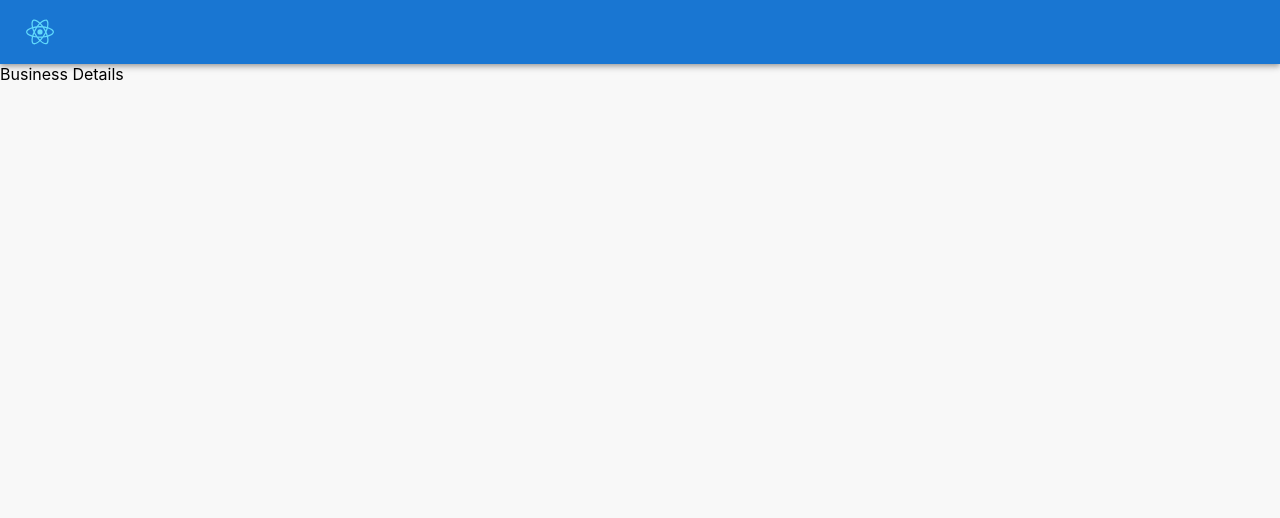
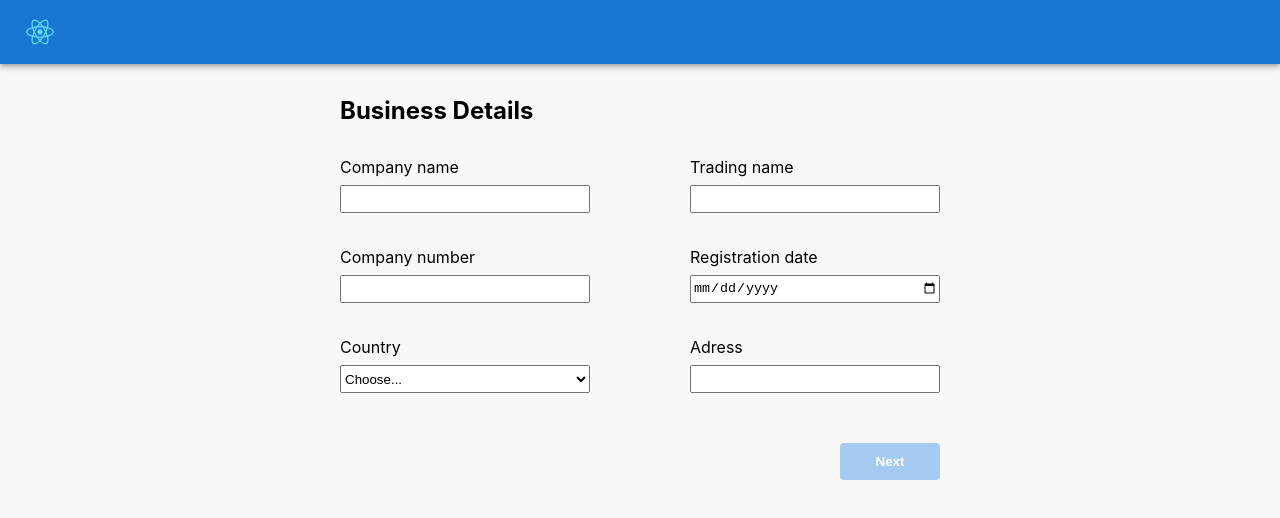
Before and after one commit to badbadgao/1center-exercise, a React (Create React App) app: page /signup/business-details in a window 1280 px wide. Shown: the top 518 px of the page. Built offline with nearby package versions, Linux system fonts and the light colour scheme.

Commit message:
add business details page

```diff
--- a/src/components/form/index.css
+++ b/src/components/form/index.css
@@ -10,7 +10,8 @@
 .form__input {
   margin-bottom: 8px;
   width: 250px;
-  height: 24px;
+  height: 28px;
+  box-sizing: border-box;
 }
 
 .form__label {
@@ -26,3 +27,10 @@
 .form__error-inactive {
   visibility: hidden;
 }
+
+.form__row {
+  display: flex;
+  width: 100%;
+  flex: 1;
+  justify-content: space-between;
+}
--- /dev/null
+++ b/src/pages/BusinessDetails/BusinessDetails.css
@@ -0,0 +1,25 @@
+.businessDetails {
+  width: 100%;
+  height: 100%;
+}
+
+
+.businessDetails__form {
+  display: flex;
+  max-width: 600px;
+  width: 50%;
+  flex-direction: column;
+  justify-content: flex-end;
+  align-items: flex-end;
+  margin: auto;
+}
+
+.businessDetails__title {
+  max-width: 600px;
+  width: 50%;
+  margin: 32px auto;
+}
+
+.businessDetails__submit {
+  margin-top: 16px;
+}
--- /dev/null
+++ b/src/pages/BusinessDetails/businessDetailsReducer.ts
@@ -0,0 +1,55 @@
+import { TBusinessDetail } from 'models/type';
+
+export enum BusinessDetailsFormActionType {
+  SET_COMPANY_NAME = 'SET_COMPANY_NAME',
+  SET_TRADING_NAME = 'SET_TRADING_NAME',
+  SET_COMPANY_NUMBER = 'SET_COMPANY_NUMBER',
+  SET_COUNTRY = 'SET_COUNTRY',
+  SET_ADDRESS = 'SET_ADDRESS',
+  SET_REGISTRATION_DATE = 'SET_REGISTRATION_DATE',
+}
+
+interface IBusinessDetailsFormAction {
+  type: BusinessDetailsFormActionType;
+  payload: string;
+}
+
+const reducer = (state: TBusinessDetail, { type, payload }: IBusinessDetailsFormAction): TBusinessDetail => {
+  switch (type) {
+    case BusinessDetailsFormActionType.SET_COMPANY_NAME:
+      return {
+        ...state,
+        companyName: payload,
+      };
+    case BusinessDetailsFormActionType.SET_COMPANY_NUMBER:
+      return {
+        ...state,
+        companyNumber: payload,
+      };
+    case BusinessDetailsFormActionType.SET_TRADING_NAME:
+      return {
+        ...state,
+        tradingName: payload,
+      };
+    case BusinessDetailsFormActionType.SET_ADDRESS:
+      return {
+        ...state,
+        address: payload,
+      };
+    case BusinessDetailsFormActionType.SET_COUNTRY:
+      return {
+        ...state,
+        country: payload,
+      };
+    case BusinessDetailsFormActionType.SET_REGISTRATION_DATE:
+      return {
+        ...state,
+        registrationDate: payload,
+      };
+
+    default:
+      throw Error('Unknown action', type);
+  }
+};
+
+export default reducer;
--- a/src/pages/BusinessDetails/index.tsx
+++ b/src/pages/BusinessDetails/index.tsx
@@ -1,7 +1,207 @@
 import * as React from 'react';
+import { useReducer } from 'react';
+import { yupResolver } from '@hookform/resolvers/yup';
+import * as yup from 'yup';
+import { useForm } from 'react-hook-form';
+
+import Button from 'components/Button';
+import reducer, { BusinessDetailsFormActionType } from './businessDetailsReducer';
+import services from 'services';
+
+import 'components/form/index.css';
+import './BusinessDetails.css';
+
+interface IFormInput {
+  companyName: string;
+  tradingName: string;
+  companyNumber: string;
+  registrationDate: string;
+  country: string;
+  address: string;
+}
 
 const BusinessDetails = (): JSX.Element => {
-  return <div>Business Details</div>;
+  const initialState = {
+    companyName: '',
+    tradingName: '',
+    companyNumber: '',
+    registrationDate: '',
+    country: '',
+    address: '',
+  };
+
+  const [state, dispatch] = useReducer(reducer, initialState);
+
+  const { profileService } = services;
+
+  const schema = yup
+    .object()
+    .shape({
+      companyName: yup.string().required(),
+      tradingName: yup.string().required(),
+      registrationDate: yup.string().required(),
+      companyNumber: yup.string().max(10).required(),
+      country: yup.string().required(),
+      address: yup.string().required(),
+    })
+    .required();
+
+  const {
+    register,
+    handleSubmit,
+    formState: { errors },
+  } = useForm<IFormInput>({
+    resolver: yupResolver(schema),
+  });
+
+  const onSubmitHandler = () => {
+    profileService.updateBusinessDetails('123452@qq.com', state);
+  };
+
+  return (
+    <div>
+      <form onSubmit={handleSubmit(onSubmitHandler)}>
+        <div className="businessDetails">
+          <h2 className="businessDetails__title">Business Details</h2>
+          <div className="businessDetails__form">
+            <div className="form__row">
+              {/* <-- company name field --> */}
+              <div className="form__field">
+                <label className="form__label" htmlFor="companyName">
+                  Company name
+                </label>
+                <input
+                  {...register('companyName')}
+                  id="companyName"
+                  name="companyName"
+                  className="form__input"
+                  onChange={(e): void => {
+                    const value = e.target.value;
+                    dispatch({ type: BusinessDetailsFormActionType.SET_COMPANY_NAME, payload: value });
+                  }}
+                  value={state.companyName}
+                />
+              </div>
+              {/* <-- trading name field --> */}
+              <div className="form__field">
+                <label className="form__label" htmlFor="email">
+                  Trading name
+                </label>
+                <input
+                  {...register('tradingName')}
+                  id="tradingName"
+                  name="tradingName"
+                  className="form__input"
+                  onChange={(e): void => {
+                    const value = e.target.value;
+                    dispatch({ type: BusinessDetailsFormActionType.SET_TRADING_NAME, payload: value });
+                  }}
+                  value={state.tradingName}
+                />
+              </div>
+            </div>
+            <div className="form__row">
+              {/* <-- company number field --> */}
+              <div className="form__field">
+                <label className="form__label" htmlFor="email">
+                  Company number
+                </label>
+                <input
+                  {...register('companyNumber')}
+                  id="companyNumber"
+                  name="companyNumber"
+                  className="form__input"
+                  onChange={(e): void => {
+                    const value = e.target.value;
+                    dispatch({ type: BusinessDetailsFormActionType.SET_COMPANY_NUMBER, payload: value });
+                  }}
+                  value={state.companyNumber}
+                />
+                {errors.companyNumber && (
+                  <span className={`${errors.companyNumber ? 'form__error-active' : 'form__error-inactive'}`}>
+                    Max 10 characters
+                  </span>
+                )}
+              </div>
+              {/* <-- registration date field --> */}
+              <div className="form__field">
+                <label className="form__label" htmlFor="email">
+                  Registration date
+                </label>
+                <input
+                  {...register('registrationDate')}
+                  id="registrationDate"
+                  name="registrationDate"
+                  type="date"
+                  className="form__input"
+                  onChange={(e): void => {
+                    const value = e.target.value;
+                    dispatch({ type: BusinessDetailsFormActionType.SET_REGISTRATION_DATE, payload: value });
+                  }}
+                  value={state.registrationDate}
+                />
+              </div>
+            </div>
+            <div className="form__row">
+              {/* <-- country field --> */}
+              <div className="form__field">
+                <label className="form__label" htmlFor="email">
+                  Country
+                </label>
+                <select
+                  {...register('country')}
+                  id="country"
+                  name="country"
+                  className="form__input"
+                  onChange={(e): void => {
+                    const value = e.target.value;
+                    dispatch({ type: BusinessDetailsFormActionType.SET_COUNTRY, payload: value });
+                  }}
+                  value={state.country}
+                >
+                  <option value="none">Choose...</option>
+                  <option value="nz">New Zealand</option>
+                  <option value="au">Australia</option>
+                </select>
+              </div>
+              {/* <-- address field --> */}
+              <div className="form__field">
+                <label className="form__label" htmlFor="email">
+                  Adress
+                </label>
+                <input
+                  {...register('address')}
+                  id="address"
+                  name="address"
+                  className="form__input"
+                  onChange={(e): void => {
+                    const value = e.target.value;
+                    dispatch({ type: BusinessDetailsFormActionType.SET_ADDRESS, payload: value });
+                  }}
+                  value={state.address}
+                />
+              </div>
+            </div>
+            <Button
+              rootClass="businessDetails__submit"
+              onClick={handleSubmit(onSubmitHandler)}
+              disabled={
+                !state.companyName ||
+                !state.companyNumber ||
+                !state.tradingName ||
+                !state.address ||
+                !state.registrationDate ||
+                !state.country ||
+                state.country === 'none'
+              }
+            >
+              Next
+            </Button>
+          </div>
+        </div>
+      </form>
+    </div>
+  );
 };
 
 export default BusinessDetails;
--- a/src/services/profileService.ts
+++ b/src/services/profileService.ts
@@ -1,4 +1,4 @@
-import { TUserAccount } from 'models/type';
+import { TBusinessDetail, TUserAccount } from 'models/type';
 
 export const getUserAccount = (email: string): TUserAccount | undefined => {
   const item = localStorage.getItem(email);
@@ -15,3 +15,31 @@ export const createAccount = (userAccount: TUserAccount): TUserAccount => {
   localStorage.setItem(userAccount.email, JSON.stringify(userAccount));
   return userAccount;
 };
+
+/**
+ * Update bunisess details for a given email
+ * @param email the user's email
+ * @param businessDetails the business details to update
+ * @returns user account object
+ */
+export const updateBusinessDetails = (email: string, businessDetails: TBusinessDetail): TUserAccount | undefined => {
+  const item = localStorage.getItem(email);
+
+  try {
+    const userAccount = item ? JSON.parse(item) : undefined;
+
+    console.log('userAccount', userAccount);
+    if (userAccount) {
+      const updatedUserAcount = {
+        ...userAccount,
+        businessDetails,
+      };
+      console.log('userAccount 2222', updatedUserAcount);
+
+      localStorage.setItem(userAccount.email, JSON.stringify(updatedUserAcount));
+    }
+  } catch (e) {
+    console.error('Failed to update business details', e);
+    return undefined;
+  }
+};
```
Also changed, not shown: src/models/type.ts (+10 -0 lines).
